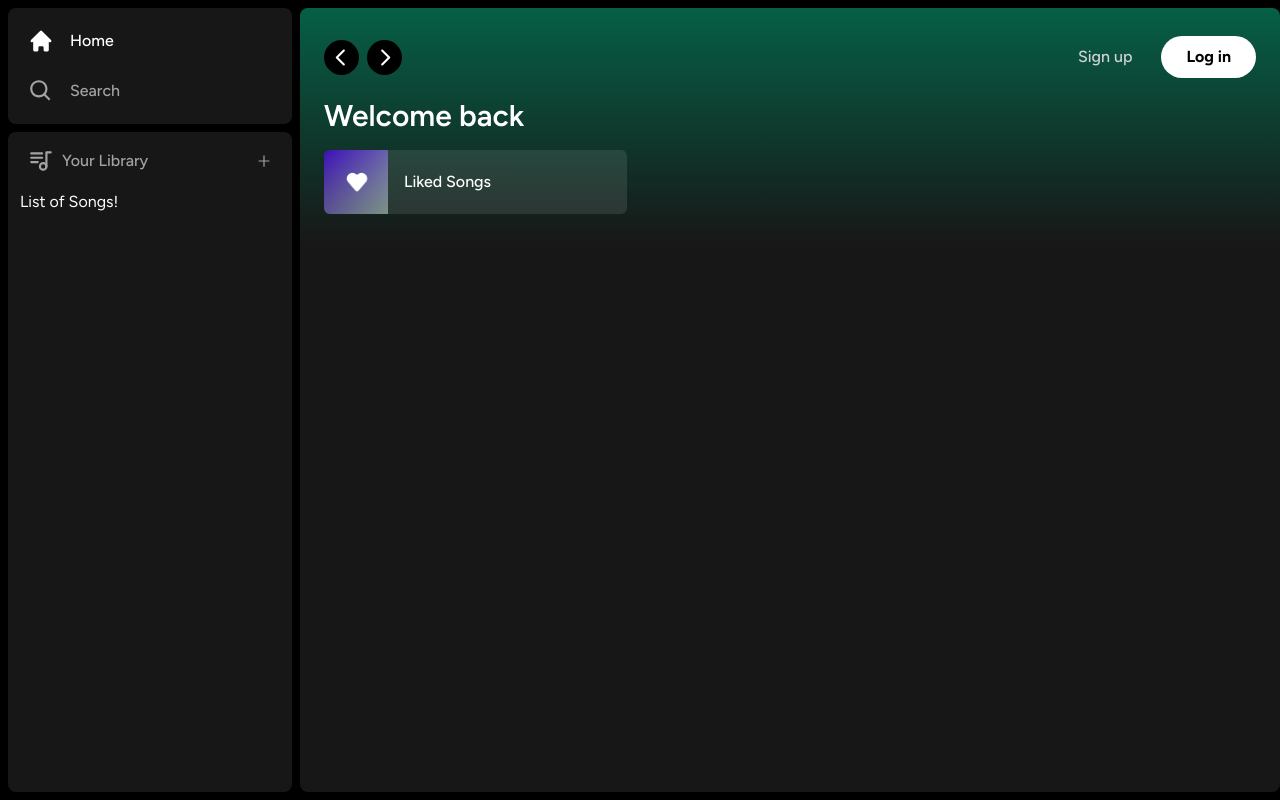
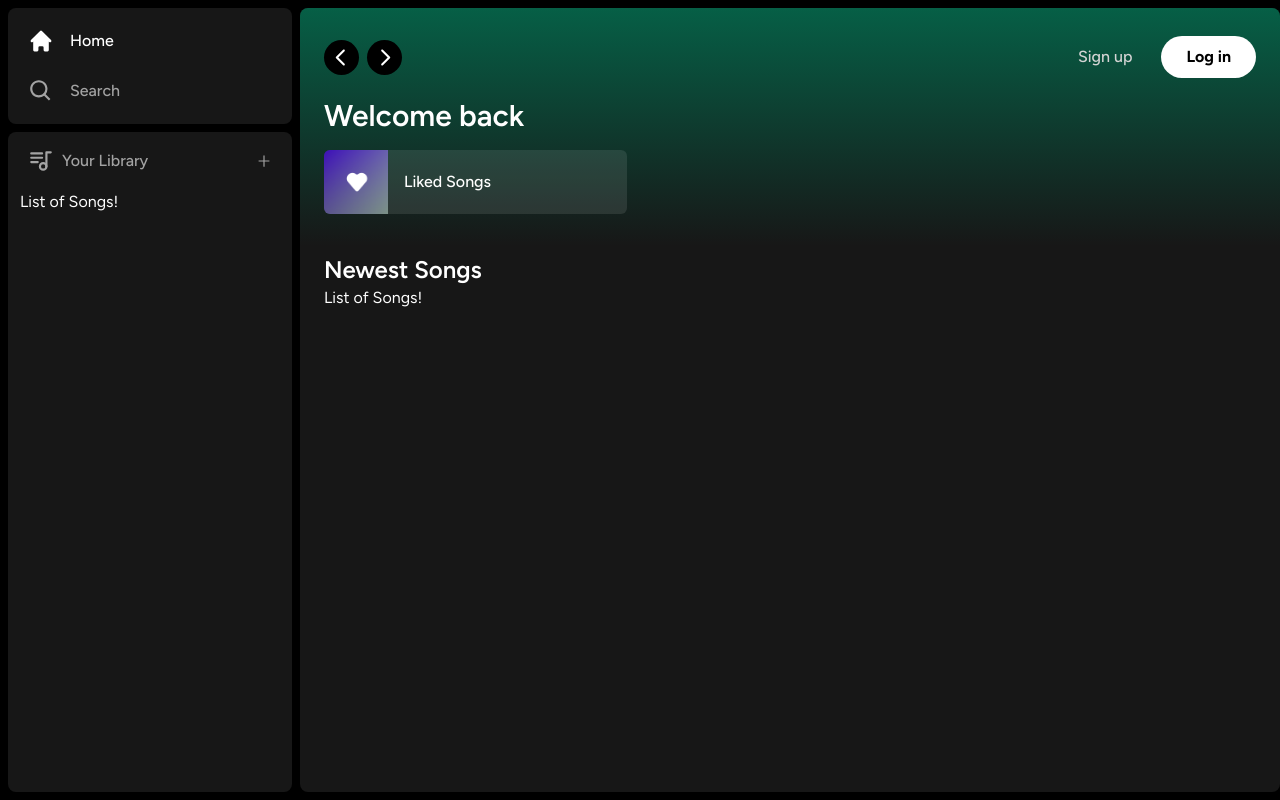
Before and after one commit to hi-lee-mon/yt-spotify-clone, a Next.js app: page / in a window 1280 px wide. Built offline with nearby package versions, Linux system fonts and the light colour scheme.

Commit message:
💡 メインエリアの今後の進め方を記載

```diff
--- a/app/(site)/page.tsx
+++ b/app/(site)/page.tsx
@@ -26,6 +26,15 @@
           </div>
         </div>
       </Header>
+      <div className="mt-2 mb-7 px-6">
+        <div className="flex justify-between items-center">
+          <h1 className="text-white text-2xl font-semibold">Newest Songs</h1>
+        </div>
+        <div>
+          {/* 曲を流し込んだカードコンポーネントをリスト形式で整列させる予定 */}
+          List of Songs!
+        </div>
+      </div>
     </div>
   );
 }
```
